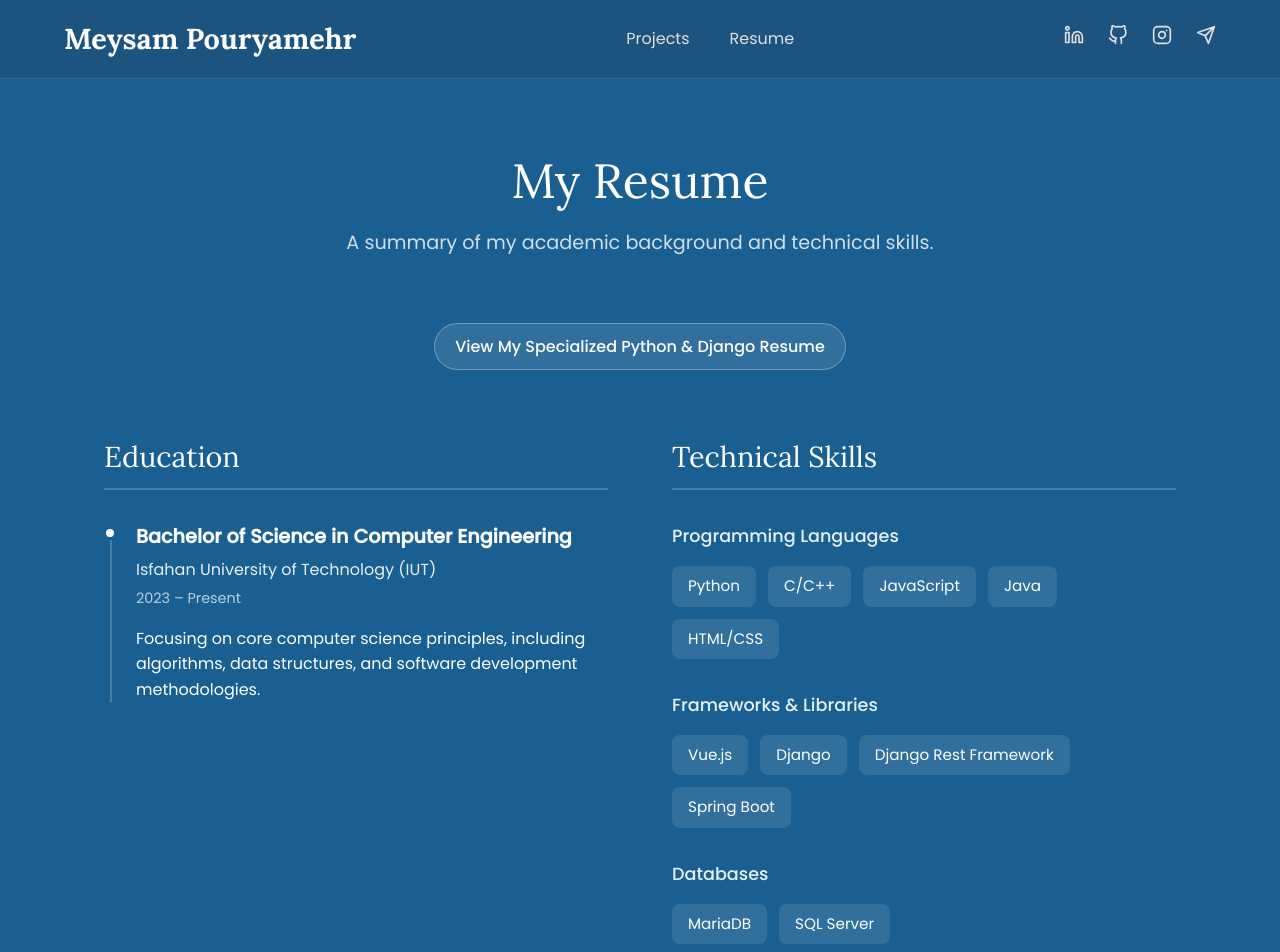
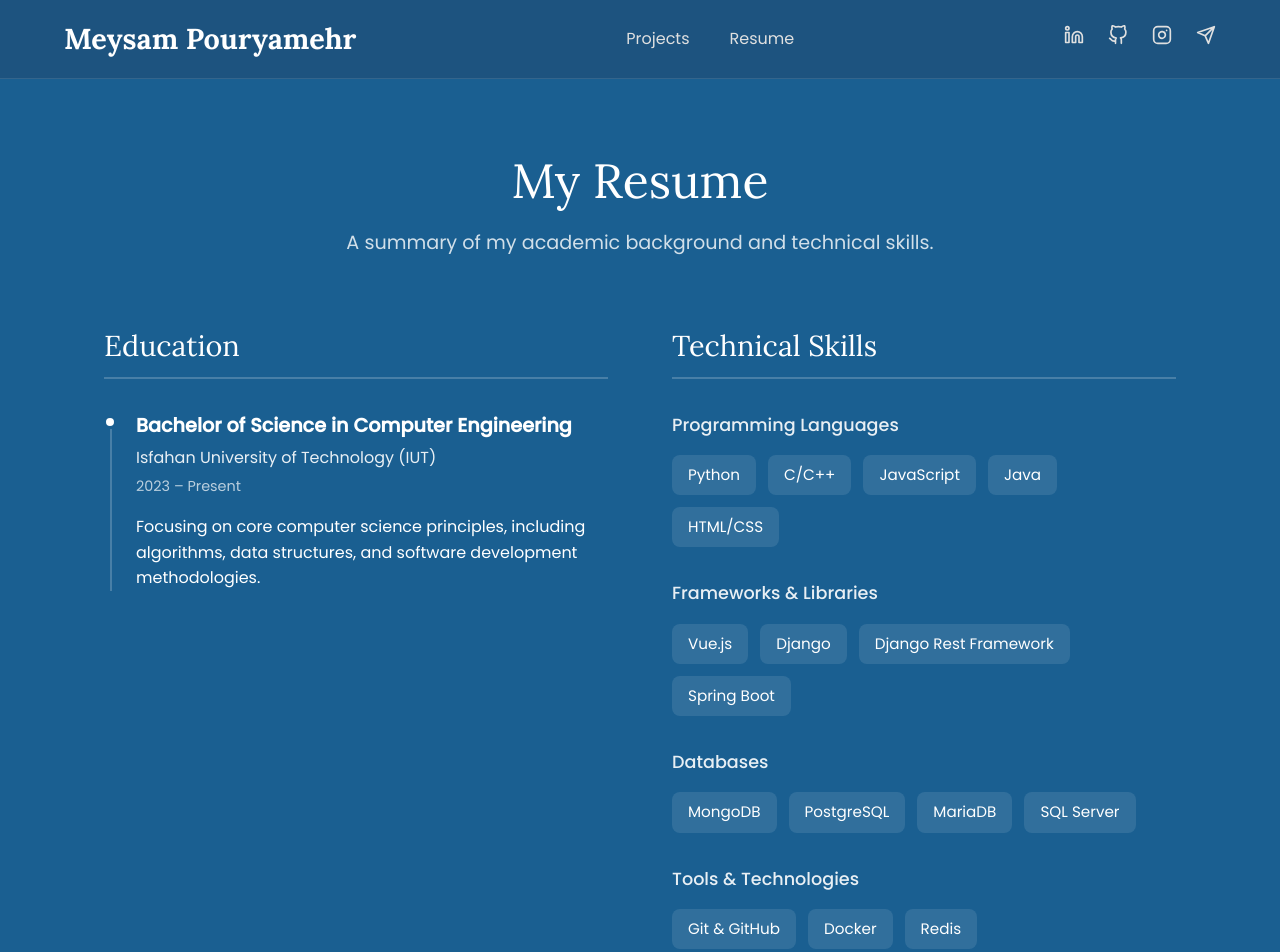
Before and after one commit to meisampw1384/portfolio, a Vue app: page /resume in a window 1280 px wide. Shown: the top 952 px of the page. Built offline with nearby package versions, Linux system fonts and the light colour scheme.

Commit message:
feat: add some skill and delete python resume

```diff
--- a/src/components/SkillsSection.vue
+++ b/src/components/SkillsSection.vue
@@ -3,8 +3,8 @@
 const skillCategories = [
   { title: 'Programming Languages', skills: ['Python', 'C/C++', 'JavaScript', 'Java','HTML/CSS'] },
   { title: 'Frameworks & Libraries', skills: ['Vue.js', 'Django', 'Django Rest Framework','Spring Boot'] },
-  { title: 'Databases', skills: ['MariaDB','SQL Server'] },
-  { title: 'Tools & Technologies', skills: ['Git & GitHub', 'Docker', 'Socket Programming','Linux','Packet Tracer'] },
+  { title: 'Databases', skills: ['MongoDB','PostgreSQL','MariaDB','SQL Server'] },
+  { title: 'Tools & Technologies', skills: ['Git & GitHub', 'Docker','Redis', 'Socket Programming','Linux','Packet Tracer'] },
 ];
 </script>
 
--- a/src/router/index.js
+++ b/src/router/index.js
@@ -22,11 +22,11 @@ const router = createRouter({
       name: 'resume',
       component: () => import('../views/ResumeView.vue'), // Lazy-loaded
     },
-    {
-      path: '/python-django-resume',
-      name: 'python-resume',
-      component: () => import('../views/PythonResumeView.vue'),
-    },
+    // {
+    //   path: '/python-django-resume',
+    //   name: 'python-resume',
+    //   component: () => import('../views/PythonResumeView.vue'),
+    // },
     {
       path: '/:pathMatch(.*)*',
       name: 'not-found',
--- a/src/views/PythonResumeView.vue
+++ b/src/views/PythonResumeView.vue
@@ -1,4 +1,4 @@
-<!-- src/views/PythonResumeView.vue -->
+<!-- src/views/PythonResumeView.vue
 <script setup>
 import PythonJourneySection from '@/components/PythonJourneySection.vue'
 import PythonSkillsSection from '@/components/PythonSkillsSection.vue'
@@ -10,7 +10,7 @@ import PythonSkillsSection from '@/components/PythonSkillsSection.vue'
       <h1>Python & Django Resume</h1>
       <p>A detailed look at my experience and skills in the Python ecosystem.</p>
     </div>
-    <!-- Re-using the same grid layout from ResumeView -->
+    Re-using the same grid layout from ResumeView
     <div class="resume-grid">
       <PythonJourneySection />
       <PythonSkillsSection />
@@ -55,3 +55,4 @@ import PythonSkillsSection from '@/components/PythonSkillsSection.vue'
   margin: 0 auto;
 }
 </style>
+-->
--- a/src/views/ResumeView.vue
+++ b/src/views/ResumeView.vue
@@ -9,9 +9,9 @@ import SkillsSection from '@/components/SkillsSection.vue'
     <header class="page-header">
       <h1>My Resume</h1>
       <p class="subtitle">A summary of my academic background and technical skills.</p>
-      <RouterLink to="/python-django-resume" class="specialized-resume-link">
+      <!-- <RouterLink to="/python-django-resume" class="specialized-resume-link">
         View My Specialized Python & Django Resume
-      </RouterLink>
+      </RouterLink> -->
     </header>
 
     <div class="resume-content">
```
